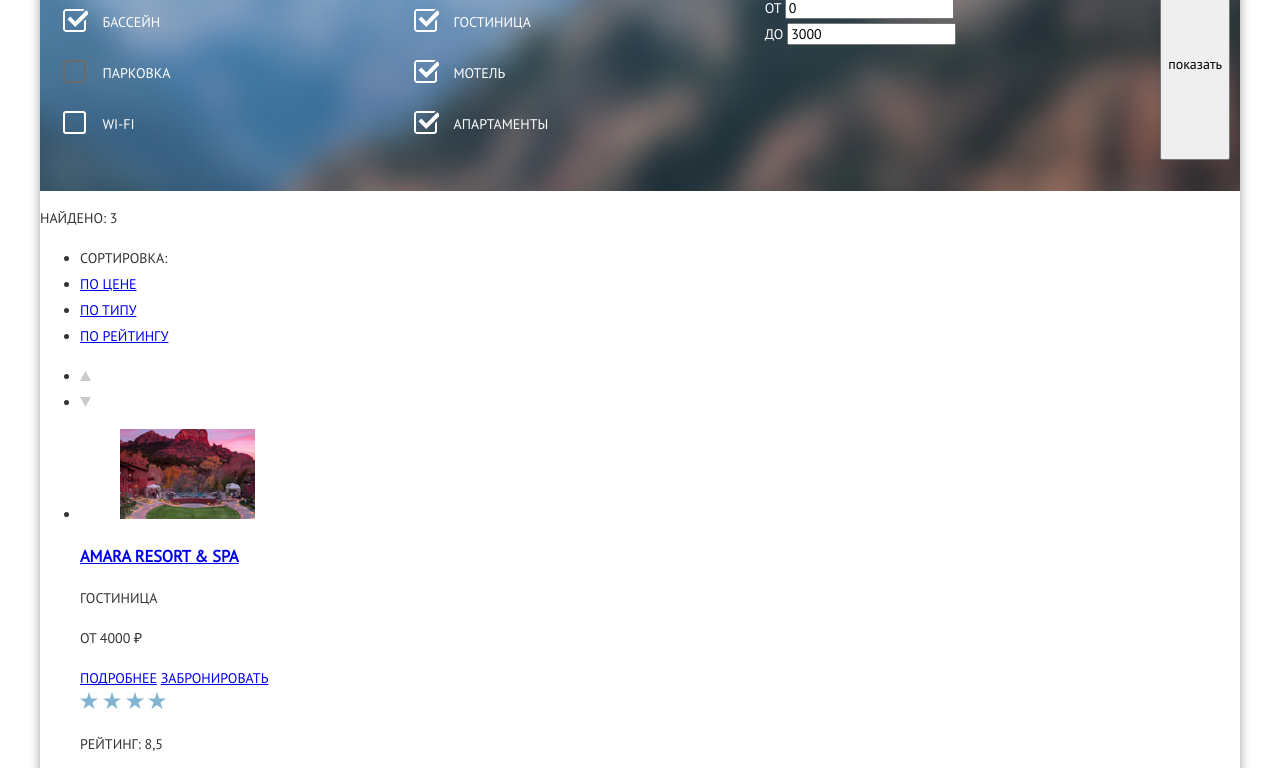
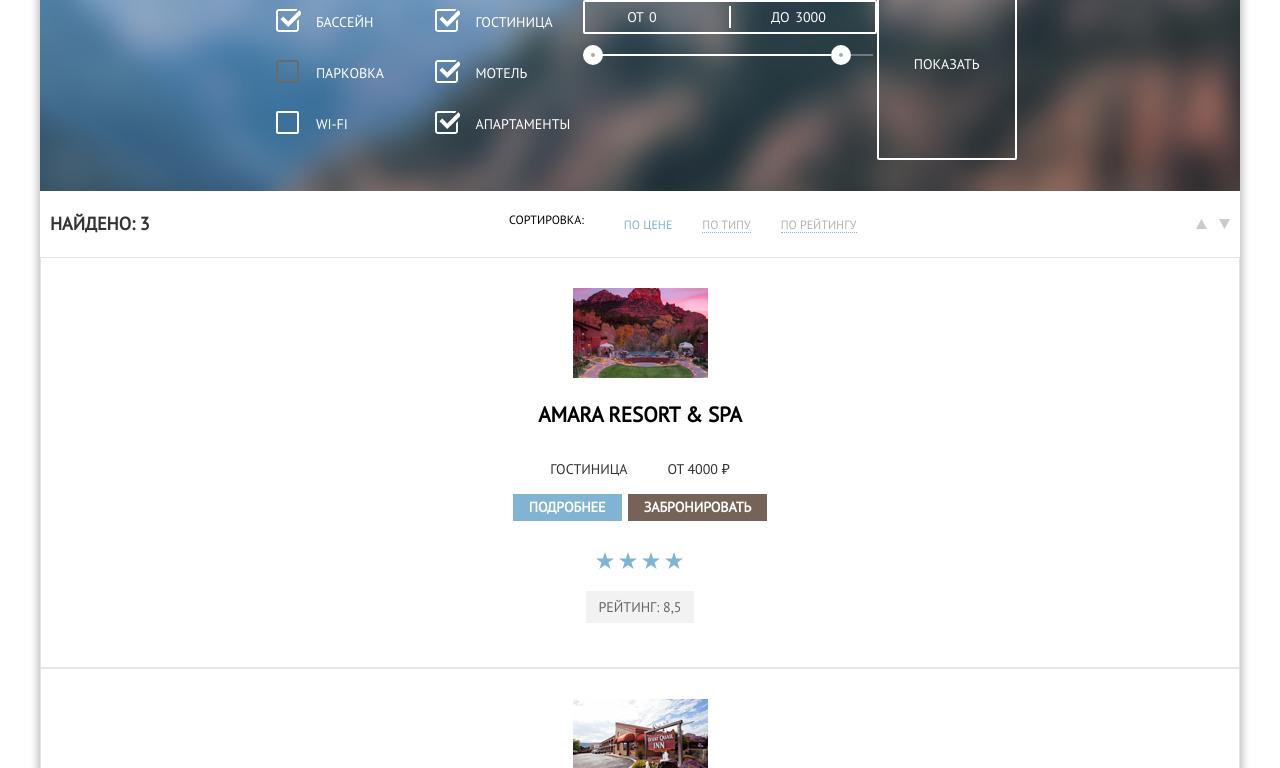
Before and after one commit to DrValentina/Sedona, a plain HTML site: page source/hotels.html in a window 1280 px wide. Shown: the part 113-881 px from the top of the page. Drawn offline with Linux system fonts and the light colour scheme.

Commit message:
Стили мобильная версия отелей

```diff
--- a/source/hotels.html
+++ b/source/hotels.html
@@ -88,25 +88,23 @@
           <fieldset class="hotels-filter__slider slider">
             <legend class="hotels-filter__title">Стоимость в сутки, ₽:</legend>
             <div class="slider__range-filter">
-              <div class="slider__price-controls">
-                <label class="slider__price--min price">
-                от <input class="slider__price" type="text" name="min-price" value="0">
-              </label>
-              <div class="slider__line"></div>
-              <label class="form__price--max price">
-                до <input class="slider__price" type="text" name="max-price" value="3000">
-              </label>
+              <div class="slider__price">
+                <label class="slider__price-label slider__price--min">
+                  от <input class="slider__input" type="text" name="min-price" value="0">
+                </label>
               </div>
-              <div class="slider__range-controls">
-                <div class="slider__scale">
-                  <div class="slider__bar">
-                  </div>
-                </div>
-                <div class="slider__toggle slider__toggle--min" tabindex="0" aria-label="Индикатор управления минимальной стоимостью гостиницы">
-                </div>
-                <div class="slider__toggle slider__toggle--max" tabindex="0" aria-label="Индикатор управления максимальной стоимостью гостиницы">
-                </div>
+              <div class="slider__price">
+                <label class="slider__price-label form__price--max">
+                  до <input class="slider__input" type="text" name="max-price" value="3000">
+                </label>
               </div>
+            </div>
+            <div class="slider__range-controls">
+              <div class="slider__scale">
+                <div class="slider__bar"></div>
+              </div>
+              <div class="slider__toggle slider__toggle--min" tabindex="0" aria-label="Индикатор управления минимальной стоимостью гостиницы"></div>
+              <div class="slider__toggle slider__toggle--max" tabindex="0" aria-label="Индикатор управления максимальной стоимостью гостиницы"></div>
             </div>
           </fieldset>
           <button class="hotels-filter__button" type="submit" name="filter-button">показать</button>
@@ -119,9 +117,9 @@
             <h2 class="visually-hidden">Результат</h2>
             <p class="result__text">Найдено: 3</p>
             <ul class="result__sorting sorting">
-              <li class="sorting__item">Сортировка:</li>
+              <li class="sorting__item sorting__item--header">Сортировка:</li>
               <li class="sorting__item">
-                <a class="sorting__button" href="#">по цене</a>
+                <a class="sorting__button sorting__button--on" href="#">по цене</a>
               </li>
               <li class="sorting__item">
                 <a class="sorting__button" href="#">по типу</a>
@@ -155,24 +153,26 @@
               <img src="img/jpg/amara_resort.jpg" width="135" height="90" alt="Amara Resort & Spa">
             </figure>
             <div class="hotel__info">
-              <h3 class="hotel__title"><a class="hotel-title-link" href="#">Amara Resort & Spa</a></h3>
+              <h3 class="hotel__title">
+                <a class="hotel__title-link" href="#">Amara Resort & Spa</a>
+              </h3>
               <div class="hotel__info-data">
                 <p class="hotel__text">Гостиница</p>
                 <p class="hotel__text"> от 4000 ₽</p>
               </div>
               <div class="hotel__info-links">
                 <a class="hotel__link" href="#">Подробнее</a>
-                <a class="hotel__button" href="#">Забронировать</a>
+                <a class="hotel__link hotel__link--brown" href="#">Забронировать</a>
               </div>
             </div>
-            <div class="hotel__rating rating">
-              <div class="rating__stars">
-                <img class="rating__star" src="img/svg/star.svg" width="19" height="17" alt="Звездочка">
-                <img class="rating__star" src="img/svg/star.svg" width="19" height="17" alt="Звездочка">
-                <img class="rating__star" src="img/svg/star.svg" width="19" height="17" alt="Звездочка">
-                <img class="rating__star" src="img/svg/star.svg" width="19" height="17" alt="Звездочка">
+            <div class="hotel__rating">
+              <div class="hotel__stars">
+                <img class="hotel__stars-img" src="img/svg/star.svg" width="19" height="17" alt="Звездочка">
+                <img class="hotel__stars-img" src="img/svg/star.svg" width="19" height="17" alt="Звездочка">
+                <img class="hotel__stars-img" src="img/svg/star.svg" width="19" height="17" alt="Звездочка">
+                <img class="hotel__stars-img" src="img/svg/star.svg" width="19" height="17" alt="Звездочка">
               </div>
-              <p class="rating__text">Рейтинг: 8,5</p>
+              <p class="hotel__rating-text">Рейтинг: 8,5</p>
             </div>
           </li>
 
@@ -181,23 +181,25 @@
               <img src="img/jpg/desert_quail_inn.jpg" width="135" height="90" alt="Desert Quail Inn">
             </figure>
             <div class="hotel__info">
-              <h3 class="hotel__title"><a class="hotel-title-link" href="#">Desert Quail Inn</a></h3>
+              <h3 class="hotel__title">
+                <a class="hotel__title-link" href="#">Desert Quail Inn</a>
+              </h3>
               <div class="hotel__info-data">
                   <p class="hotel__text">Мотель</p>
                   <p class="hotel__text"> от 3000 ₽</p>
                 </div>
                 <div class="hotel__info-links">
                   <a class="hotel__link" href="#">Подробнее</a>
-                  <a class="hotel__button" href="#">Забронировать</a>
+                  <a class="hotel__link hotel__link--brown" href="#">Забронировать</a>
                 </div>
             </div>
-            <div class="hotel__rating rating">
-              <div class="rating__stars">
-                <img class="rating__star" src="img/svg/star.svg" width="19" height="17" alt="Звездочка">
-                <img class="rating__star" src="img/svg/star.svg" width="19" height="17" alt="Звездочка">
-                <img class="rating__star" src="img/svg/star.svg" width="19" height="17" alt="Звездочка">
+            <div class="hotel__rating">
+              <div class="hotel__stars">
+                <img class="hotel__stars-img" src="img/svg/star.svg" width="19" height="17" alt="Звездочка">
+                <img class="hotel__stars-img" src="img/svg/star.svg" width="19" height="17" alt="Звездочка">
+                <img class="hotel__stars-img" src="img/svg/star.svg" width="19" height="17" alt="Звездочка">
               </div>
-              <p class="rating__text">Рейтинг: 8,9</p>
+              <p class="hotel__rating-text">Рейтинг: 8,9</p>
             </div>
           </li>
 
@@ -206,22 +208,24 @@
               <img src="img/jpg/villas_at_poco_diablo.jpg" width="135" height="90" alt="Villas At Poco Diablo">
             </figure>
             <div class="hotel__info">
-              <h3 class="hotel__title"><a class="hotel-title-link" href="#">Villas At Poco Diablo</a></h3>
+              <h3 class="hotel__title">
+                <a class="hotel__title-link" href="#">Villas At Poco Diablo</a>
+              </h3>
               <div class="hotel__info-data">
                   <p class="hotel__text">Апартаменты</p>
                   <p class="hotel__text"> от 2000 ₽</p>
                 </div>
                 <div class="hotel__info-links">
                   <a class="hotel__link" href="#">Подробнее</a>
-                  <a class="hotel__button" href="#">Забронировать</a>
+                  <a class="hotel__link hotel__link--brown" href="#">Забронировать</a>
                 </div>
             </div>
-            <div class="hotel__rating rating">
-              <div class="rating__stars">
-                <img class="rating__star" src="img/svg/star.svg" width="19" height="17" alt="Звездочка">
-                <img class="rating__star" src="img/svg/star.svg" width="19" height="17" alt="Звездочка">
+            <div class="hotel__rating">
+              <div class="hotel__stars">
+                <img class="hotel__stars-img" src="img/svg/star.svg" width="19" height="17" alt="Звездочка">
+                <img class="hotel__stars-img" src="img/svg/star.svg" width="19" height="17" alt="Звездочка">
               </div>
-              <p class="rating__text">Рейтинг: 9,2</p>
+              <p class="hotel__rating-text">Рейтинг: 9,2</p>
             </div>
           </li>
         </ul>
--- /dev/null
+++ b/source/sass/blocks/hotel.scss
@@ -0,0 +1,98 @@
+.hotel {
+  display: flex;
+  flex-direction: column;
+  list-style: none;
+  margin: 0;
+  padding: 0;
+}
+
+.hotel__item {
+  display: flex;
+  flex-direction: column;
+  justify-content: center;
+  padding: 30px 10px;
+  border: 1px solid $extra-light-grey;
+}
+
+.hotel__img {
+  margin: 0;
+  padding: 0;
+  align-self: center;
+}
+
+.hotel__info {
+  display: flex;
+  flex-direction: column;
+  align-self: center;
+}
+
+.hotel__title {
+  align-self: center;
+}
+
+.hotel__title-link {
+  color: $black;
+  font-size: 21px;
+  line-height: 26px;
+  font-weight: 700;
+  text-decoration: none;
+}
+
+.hotel__info-data {
+  display: flex;
+  flex-direction: row;
+  justify-content: center;
+  align-self: center;
+}
+
+.hotel__text {
+  font-size: 14px;
+  line-height: 21px;
+  color: $dark-grey;
+}
+
+.hotel__text:first-child {
+  margin-right: 40px;
+}
+
+.hotel__info-links {
+  display: flex;
+  flex-direction: row;
+  justify-content: flex-start;
+}
+
+.hotel__link {
+  font-size: 14px;
+  line-height: 21px;
+  font-weight: 700;
+  color: $white;
+  text-decoration: none;
+  margin: 0;
+  padding: 3px 16px;
+  background-color: $blue;
+  align-self: center;
+}
+
+.hotel__link:first-child {
+  margin-right: 6px;
+}
+
+.hotel__link--brown {
+  background-color: $brown;
+}
+
+.hotel__rating {
+  align-self: center;
+  margin-top: 30px;
+}
+
+.hotel__stars {
+  width: max-content;
+  margin: 0 auto;
+}
+
+.hotel__rating-text {
+  color: $rating-grey;
+  padding: 3px 13px;
+  background-color: $light-beige;
+}
--- a/source/sass/blocks/hotels-filter.scss
+++ b/source/sass/blocks/hotels-filter.scss
@@ -14,7 +14,7 @@
   display: flex;
   flex-direction: row;
   flex-wrap: wrap;
-  justify-content: space-between;
+  justify-content: center;
 }
 
 .hotels-filter__checkbox {
@@ -46,7 +46,7 @@
   width: 19px;
   height: 19px;
   border: 2px solid $white;
-  border-radius: 3px;
+  border-radius: 2px;
   left: -40px;
   cursor: pointer;
 }
@@ -83,3 +83,17 @@
   width: 23px;
   height: 23px;
 }
+
+.hotels-filter__button {
+  color: $white;
+  font-family: $ptsans;
+  font-size: 14px;
+  line-height: 21px;
+  font-weight: 400;
+  text-transform: uppercase;
+  background-color: transparent;
+  border: 2px solid $white;
+  border-radius: 2px;
+  padding: 8px 35px;
+  cursor: pointer;
+}
--- /dev/null
+++ b/source/sass/blocks/result.scss
@@ -0,0 +1,30 @@
+.result__filter {
+  display: flex;
+  flex-direction: row;
+  justify-content: space-between;
+  padding: 20px 10px;
+}
+
+.result__text {
+  width: max-content;
+  font-size: 18px;
+  line-height: 26px;
+  font-weight: 700;
+  white-space: nowrap;
+  margin: 0;
+  margin-right: 20px;
+  padding: 0;
+  align-self: center;
+}
+
+.result__filter-button {
+  display: flex;
+  flex-direction: row;
+  list-style: none;
+  margin: 0;
+  padding: 0;
+  align-self: center;
+}
+.result__filter-button--top {
+  margin-right: 12px;
+}
--- a/source/sass/blocks/slider.scss
+++ b/source/sass/blocks/slider.scss
@@ -1,3 +1,75 @@
 .slider {
   border: none;
+  margin: 0;
+  padding: 0;
 }
+
+.slider__range-filter {
+  width: 290px;
+  position: relative;
+  display: flex;
+  flex-direction: row;
+  justify-content: space-around;
+  border: 2px solid $white;
+  border-radius: 2px;
+  margin-top: 10px;
+}
+
+.slider__range-filter::after {
+  content: "";
+  position: absolute;
+  width: 2px;
+  height: 22px;
+  background-color: $white;
+  top: 4px;
+}
+
+.slider__price {
+  margin: 2px 0;
+  padding: 0;
+}
+
+.slider__input {
+  max-width: 35px;
+  color: $white;
+  background-color: transparent;
+  border: none;
+}
+
+.slider__range-controls {
+  position: relative;
+  margin-top: 20px;
+  margin-bottom: 33px;
+}
+
+.slider__scale {
+  position: relative;
+  width: 290px;
+  height: 2px;
+  background-color: $white-transparent;
+}
+
+.slider__bar {
+  position: absolute;
+  width: 248px;
+  height: 2px;
+  background-color: $white;
+}
+
+.slider__toggle {
+  position: absolute;
+  width: 4px;
+  height: 4px;
+  background-color: $granit;
+  border: 8px solid $white;
+  border-radius: 50%;
+}
+
+.slider__toggle--min {
+  top: -9px;
+}
+
+.slider__toggle--max {
+  top: -9px;
+  left: 248px;
+}
--- /dev/null
+++ b/source/sass/blocks/sorting.scss
@@ -0,0 +1,38 @@
+.sorting {
+  display: flex;
+  flex-direction: row;
+  flex-wrap: wrap;
+  list-style: none;
+  margin: 0;
+  padding: 0;
+}
+
+.sorting__item--header {
+  font-size: 12px;
+  line-height: 18px;
+  font-weight: 400;
+  color: $black;
+}
+
+.sorting__item:not(:last-child) {
+  margin-right: 30px;
+}
+
+.sorting__item:first-child {
+  margin-right: 40px;
+}
+
+.sorting__button {
+  font-size: 12px;
+  line-height: 18px;
+  font-weight: 400;
+  color: $dark-grey-transparent;
+  text-decoration: none;
+  border-bottom: 1px dotted $blue;
+}
+
+.sorting__button--on {
+  color: $blue;
+  border: none;
+  opacity: 1;
+}
--- a/source/sass/global/variables.scss
+++ b/source/sass/global/variables.scss
@@ -21,6 +21,7 @@
   $light-grey: #eeeeee;
   $light-beige: #f2f2f2;
   $dark-brown: #604e43;
+  $rating-grey: #666666;
   $form-svg-grey: #e6e6e6;
   $extra-dark-brown: #503e33;
   $nav-back-blue-hover: #669ec0;
--- a/source/sass/style.scss
+++ b/source/sass/style.scss
@@ -34,3 +34,6 @@
 //Hotels
 @import "blocks/hotels-filter.scss";
 @import "blocks/slider.scss";
+@import "blocks/result.scss";
+@import "blocks/sorting.scss";
+@import "blocks/hotel.scss";
```
Also changed, not shown: source/css/style.css, 1 other file.
